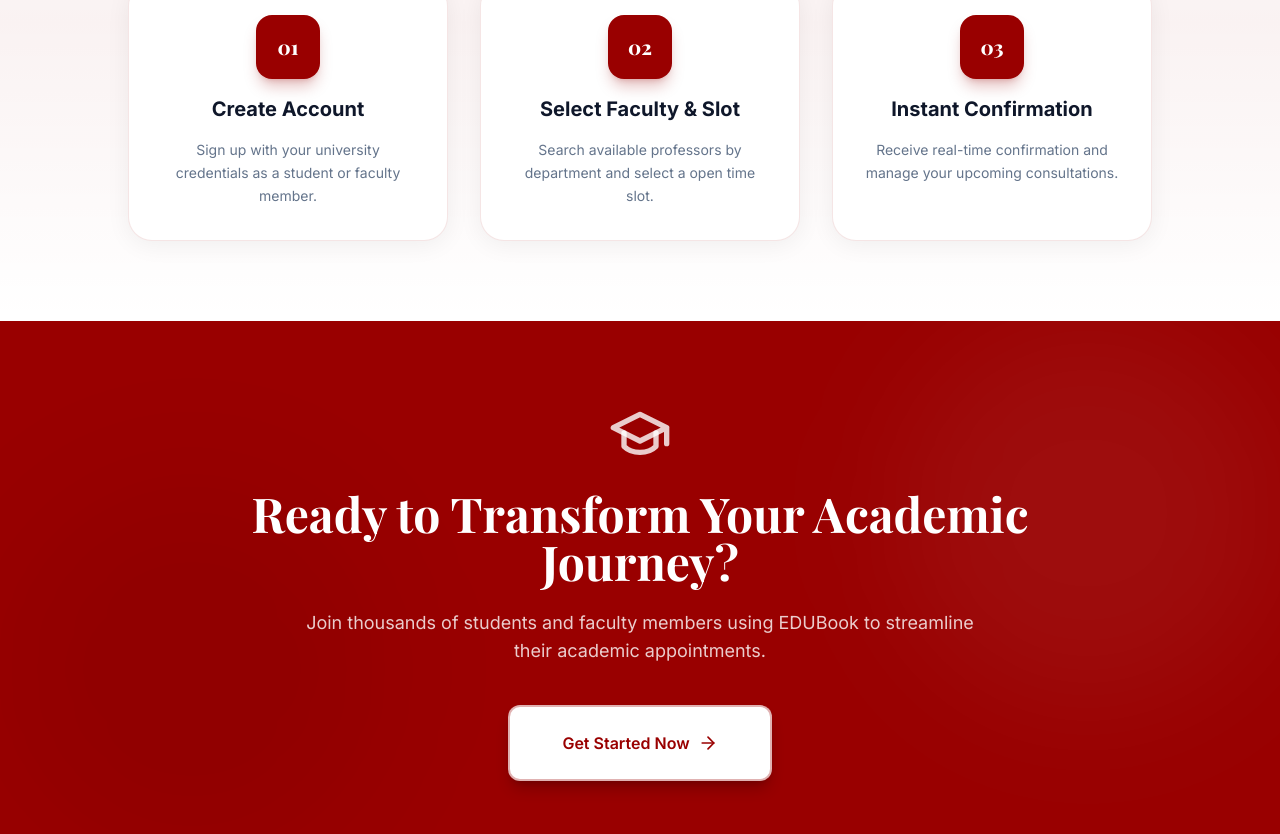
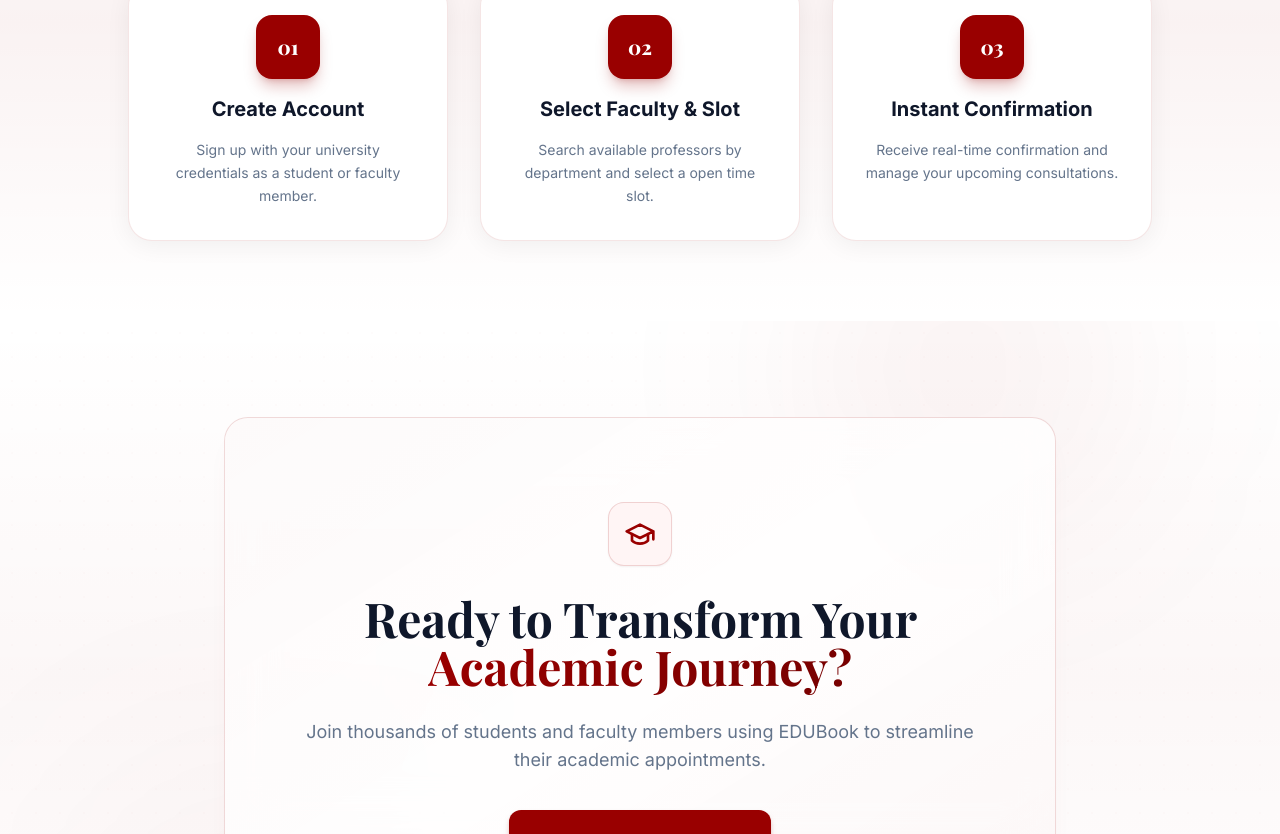
Before and after one commit to nibirch0wdhury/EDU-Faculty-Appointment-Booking-System, a React (Vite) app in the folder client/: page / in a window 1280 px wide. Shown: the part 1966-2800 px from the top of the page. Built offline with nearby package versions, Linux system fonts and the light colour scheme; no server answers; the HTML template or start-up script is replaced by a standard one.

Commit message:
redesigned CTA section

```diff
--- a/client/src/pages/Home.jsx
+++ b/client/src/pages/Home.jsx
@@ -225,30 +225,96 @@ const Home = () => {
       </section>
 
       {/* CTA Section */}
-      <section className="py-20 relative bg-primary-500 dark:bg-primary-600 overflow-hidden">
-        <div className="absolute inset-0 pattern-dots opacity-10 pointer-events-none" />
-        <div className="absolute top-0 right-0 w-96 h-96 bg-white/5 rounded-full blur-3xl pointer-events-none" />
-        <div className="absolute bottom-0 left-0 w-96 h-96 bg-black/5 rounded-full blur-3xl pointer-events-none" />
+      <section className="py-24 relative bg-white dark:bg-slate-950/90 overflow-hidden">
+        {/* Subtle background texture */}
+        <div className="absolute inset-0 pattern-dots opacity-20 dark:opacity-10 pointer-events-none" />
+        <div className="absolute inset-0 bg-gradient-to-b from-transparent via-primary-500/[0.03] to-transparent dark:via-primary-500/[0.06] pointer-events-none" />
 
-        <div className="relative max-w-4xl mx-auto px-4 sm:px-6 lg:px-8 text-center space-y-6">
-          <GraduationCap className="w-16 h-16 text-white/80 mx-auto" />
-          <h2 className="text-3xl sm:text-4xl md:text-5xl font-display font-bold text-white">
-            Ready to Transform Your Academic Journey?
-          </h2>
-          <p className="text-lg text-white/80 max-w-2xl mx-auto">
+        {/* Floating decorative orbs */}
+        <motion.div
+          animate={{ x: [0, 30, -20, 0], y: [0, -25, 15, 0], scale: [1, 1.1, 0.95, 1] }}
+          transition={{ duration: 14, repeat: Infinity, ease: 'easeInOut' }}
+          className="absolute -top-20 right-[15%] w-72 h-72 bg-primary-500/[0.06] dark:bg-primary-500/[0.12] rounded-full blur-[100px] pointer-events-none"
+        />
+        <motion.div
+          animate={{ x: [0, -25, 35, 0], y: [0, 20, -30, 0], scale: [1, 1.08, 0.92, 1] }}
+          transition={{ duration: 18, repeat: Infinity, ease: 'easeInOut' }}
+          className="absolute -bottom-16 left-[10%] w-80 h-80 bg-primary-600/[0.05] dark:bg-primary-600/[0.10] rounded-full blur-[120px] pointer-events-none"
+        />
+
+        <div className="relative max-w-4xl mx-auto px-4 sm:px-6 lg:px-8">
+          <motion.div
+            initial={{ opacity: 0, y: 40 }}
+            whileInView={{ opacity: 1, y: 0 }}
+            viewport={{ once: true, margin: '-60px' }}
+            transition={{ duration: 0.6, ease: [0.22, 1, 0.36, 1] }}
+            className="relative rounded-3xl p-10 md:p-14 bg-white/80 dark:bg-slate-900/70 backdrop-blur-xl border border-primary-500/15 dark:border-primary-500/25 shadow-xl shadow-primary-500/[0.04] dark:shadow-[0_0_80px_rgba(153,0,0,0.06)] text-center space-y-7 overflow-hidden"
+          >
+            {/* Card inner glow */}
+            <div className="absolute inset-0 bg-gradient-to-br from-primary-500/[0.02] via-transparent to-primary-500/[0.03] dark:from-primary-500/[0.04] dark:to-primary-500/[0.06] pointer-events-none rounded-3xl" />
+
+
+
+            <motion.div
+              initial={{ opacity: 0, scale: 0.8 }}
+              whileInView={{ opacity: 1, scale: 1 }}
+              viewport={{ once: true }}
+              transition={{ duration: 0.5, delay: 0.15 }}
+              className="relative z-10"
+            >
+              <div className="w-16 h-16 rounded-2xl bg-primary-50 dark:bg-primary-950/40 border border-primary-500/15 dark:border-primary-500/25 flex items-center justify-center mx-auto shadow-sm dark:shadow-none">
+                <GraduationCap className="w-8 h-8 text-primary-500 dark:text-primary-400" />
+              </div>
+            </motion.div>
+
+            <motion.h2
+              initial={{ opacity: 0, y: 20 }}
+              whileInView={{ opacity: 1, y: 0 }}
+              viewport={{ once: true }}
+              transition={{ duration: 0.5, delay: 0.25 }}
+              className="relative z-10 text-3xl sm:text-4xl md:text-5xl font-display font-bold text-slate-900 dark:text-white leading-tight"
+            >
+              Ready to Transform Your{' '}
+              <span className="brand-text-gradient">Academic Journey?</span>
+            </motion.h2>
+
+            <motion.p
+              initial={{ opacity: 0, y: 16 }}
+              whileInView={{ opacity: 1, y: 0 }}
+              viewport={{ once: true }}
+              transition={{ duration: 0.5, delay: 0.35 }}
+              className="relative z-10 text-base sm:text-lg text-slate-500 dark:text-slate-400 max-w-2xl mx-auto leading-relaxed"
+            >
               Join thousands of students and faculty members using EDUBook to streamline their academic appointments.
-          </p>
-          <div className="pt-4">
+            </motion.p>
+
+            <motion.div
+              initial={{ opacity: 0, y: 12 }}
+              whileInView={{ opacity: 1, y: 0 }}
+              viewport={{ once: true }}
+              transition={{ duration: 0.5, delay: 0.45 }}
+              className="relative z-10 pt-2"
+            >
               <Link to="/register">
                 <MagneticButton
-                variant="secondary"
-                className="px-8 py-3.5 text-base bg-white text-primary-500 hover:bg-slate-50 shadow-lg shadow-black/20 dark:shadow-black/40"
+                  variant="primary"
+                  className="px-8 py-3.5 text-base shadow-lg shadow-primary-500/25 dark:shadow-primary-500/40 hover:shadow-primary-500/40 dark:hover:shadow-primary-500/60"
                 >
                   <span>Get Started Now</span>
                   <ArrowRight className="w-5 h-5" />
                 </MagneticButton>
               </Link>
-          </div>
+            </motion.div>
+
+            {/* Bottom accent line */}
+            <motion.div
+              initial={{ scaleX: 0 }}
+              whileInView={{ scaleX: 1 }}
+              viewport={{ once: true }}
+              transition={{ duration: 0.8, delay: 0.5, ease: [0.22, 1, 0.36, 1] }}
+              className="absolute bottom-0 left-1/2 -translate-x-1/2 w-24 h-[2px] bg-gradient-to-r from-transparent via-primary-500/40 to-transparent dark:via-primary-400/30 origin-center"
+            />
+          </motion.div>
         </div>
       </section>
     </PageTransition>
```
Lines whose indentation alone changed are shown as unchanged.
